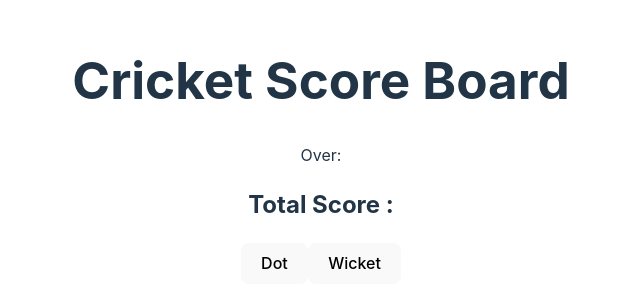
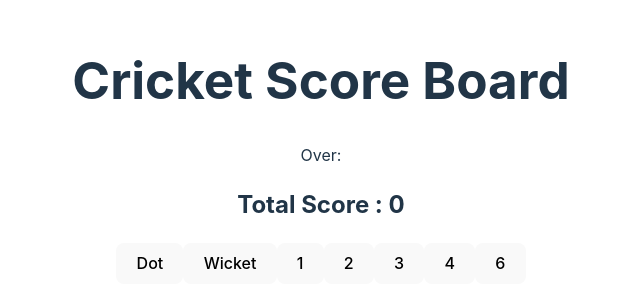
Before and after one commit to Tanmay-say/Cricket_Score, a React (Vite) app: page / in a window 1280 px wide. Shown: the part 249-556 px from the top of the page, without its empty margins (319-959 px from the left). Built offline with nearby package versions, Linux system fonts and the light colour scheme.

Commit message:
Total run  function addded

```diff
--- a/src/App.jsx
+++ b/src/App.jsx
@@ -10,6 +10,7 @@ const App = () => {
   const [allClicks, setAll] = useState([]);
   const [dot , setDot] = useState(0)
   const [wicket , setWicket] = useState(0)
+  const [run , setRun] = useState(0)
 
   const handleDot = () => {
     setAll(allClicks.concat('*'))
@@ -21,23 +22,33 @@ const App = () => {
     setWicket(wicket + 1)
   }
 
+  const handleRun = (runs) => {
+    setAll(allClicks.concat(runs))
+    const newRun = run + runs
+    setRun(newRun)
+  }
 
   return (
     <div>
-      <Display allClicks={allClicks}/>
+      <Display allClicks={allClicks} runs={run}/>
       <Button onClick={handleDot} text='Dot' />
       <Button onClick={handleWicket} text='Wicket' />
+      <Button onClick={() => handleRun(1)} text='1' />
+      <Button onClick={() => handleRun(2)} text='2' />
+      <Button onClick={() => handleRun(3)} text='3' />
+      <Button onClick={() => handleRun(4)} text='4' />
+      <Button onClick={() => handleRun(6)} text='6' />
     </div>
   )
 }
 
 
-const Display = ({allClicks}) => {
+const Display = ({allClicks , runs}) => {
   return (
     <div>
       <h1>Cricket Score Board</h1>
       <p>Over: {allClicks.join("  ")}</p>
-      <h2>Total Score : </h2>
+      <h2>Total Score : {runs} </h2>
     </div>
   )
 }
```
